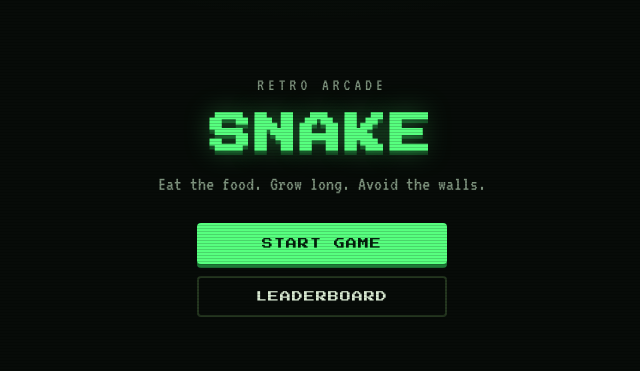
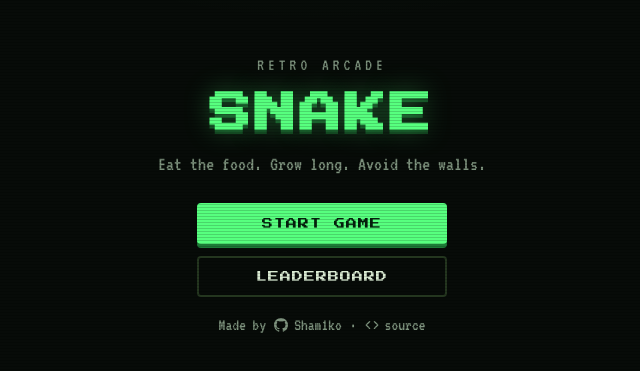
Before and after one commit to Sham1ko/snake-game, a plain HTML site: page index.html in a window 1280 px wide. Shown: the part 205-576 px from the top of the page, without its empty margins (318-958 px from the left). Drawn offline with Linux system fonts and the light colour scheme.

Commit message:
feat: add credits section with GitHub links in footer

```diff
--- a/index.html
+++ b/index.html
@@ -40,6 +40,20 @@
         </div>
       </section>
     </main>
+
+    <!-- Креды: GitHub автора и репозиторий -->
+    <footer class="credits">
+      <span class="credits-label">Made by</span>
+      <a class="credits-link" href="https://github.com/Sham1ko" target="_blank" rel="noopener">
+        <svg viewBox="0 0 16 16" width="14" height="14" fill="currentColor" aria-hidden="true"><path d="M8 0C3.58 0 0 3.58 0 8c0 3.54 2.29 6.53 5.47 7.59.4.07.55-.17.55-.38 0-.19-.01-.82-.01-1.49-2.01.37-2.53-.49-2.69-.94-.09-.23-.48-.94-.82-1.13-.28-.15-.68-.52-.01-.53.63-.01 1.08.58 1.23.82.72 1.21 1.87.87 2.33.66.07-.52.28-.87.51-1.07-1.78-.2-3.64-.89-3.64-3.95 0-.87.31-1.59.82-2.15-.08-.2-.36-1.02.08-2.12 0 0 .67-.21 2.2.82.64-.18 1.32-.27 2-.27s1.36.09 2 .27c1.53-1.04 2.2-.82 2.2-.82.44 1.1.16 1.92.08 2.12.51.56.82 1.27.82 2.15 0 3.07-1.87 3.75-3.65 3.95.29.25.54.73.54 1.48 0 1.07-.01 1.93-.01 2.2 0 .21.15.46.55.38A8.01 8.01 0 0 0 16 8c0-4.42-3.58-8-8-8z"/></svg>
+        Sham1ko
+      </a>
+      <span class="credits-dot" aria-hidden="true">·</span>
+      <a class="credits-link" href="https://github.com/Sham1ko/snake-game" target="_blank" rel="noopener">
+        <svg viewBox="0 0 24 24" width="14" height="14" fill="none" stroke="currentColor" stroke-width="2" stroke-linecap="round" stroke-linejoin="round" aria-hidden="true"><polyline points="16 18 22 12 16 6"/><polyline points="8 6 2 12 8 18"/></svg>
+        source
+      </a>
+    </footer>
 
     <!-- Окно окончания игры -->
     <div id="gameOverScreen" class="overlay" role="dialog" aria-modal="true" aria-labelledby="gameOverTitle">
--- a/style.css
+++ b/style.css
@@ -636,3 +636,42 @@ body.state-playing .game-area {
     padding: 22px 16px;
   }
 }
+
+/* Креды с GitHub */
+.credits {
+  display: flex;
+  align-items: center;
+  gap: 8px;
+  margin-top: 16px;
+  color: var(--muted);
+  font-size: 17px;
+  animation: rise 0.5s ease both;
+  animation-delay: 0.4s;
+}
+
+.credits-link {
+  display: inline-flex;
+  align-items: center;
+  gap: 6px;
+  color: var(--muted);
+  text-decoration: none;
+  transition: color 0.15s ease;
+}
+
+.credits-link:hover {
+  color: var(--green);
+}
+
+.credits-link svg {
+  display: block;
+}
+
+.credits-link:focus-visible {
+  outline: 2px solid var(--amber);
+  outline-offset: 2px;
+  border-radius: 2px;
+}
+
+.credits-dot {
+  color: var(--muted);
+}
```
